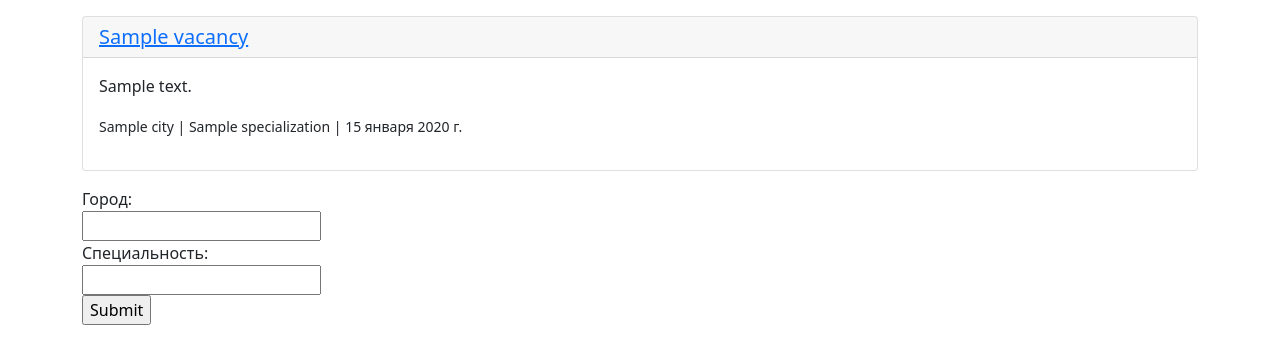
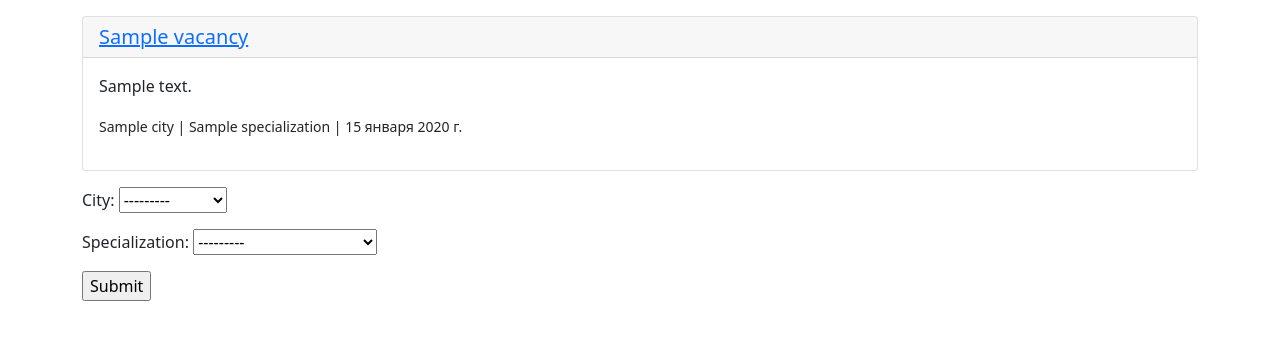
Before and after one commit to facetable-lab/WorkS, a Django app: template src/works_core/templates/works_core/home.html in a window 1280 px wide. Shown: the part 56-420 px from the top of the page. Run offline with Django 4.2, Linux system fonts and the light colour scheme; the template is opened without the code that fills it: values that come from a table or form of the project are taken from there, others are empty; tables that the repository leaves empty hold one stand-in row (values such as "Sample post").

Commit message:
Теперь форма это класс, передаваемый в контексте

```diff
--- a/src/works_core/templates/works_core/home.html
+++ b/src/works_core/templates/works_core/home.html
@@ -21,11 +21,7 @@
 
 <!-- Форма для поиска -->
 <form method="GET" action="">
-    <label>Город: </label><br>
-    <input type="text" name="city"><br>
-
-    <label>Специальность: </label><br>
-    <input type="text" name="specialization"><br>
+    {{form.as_p}}
     <input type="submit" value="Submit">
 </form>
 
```
